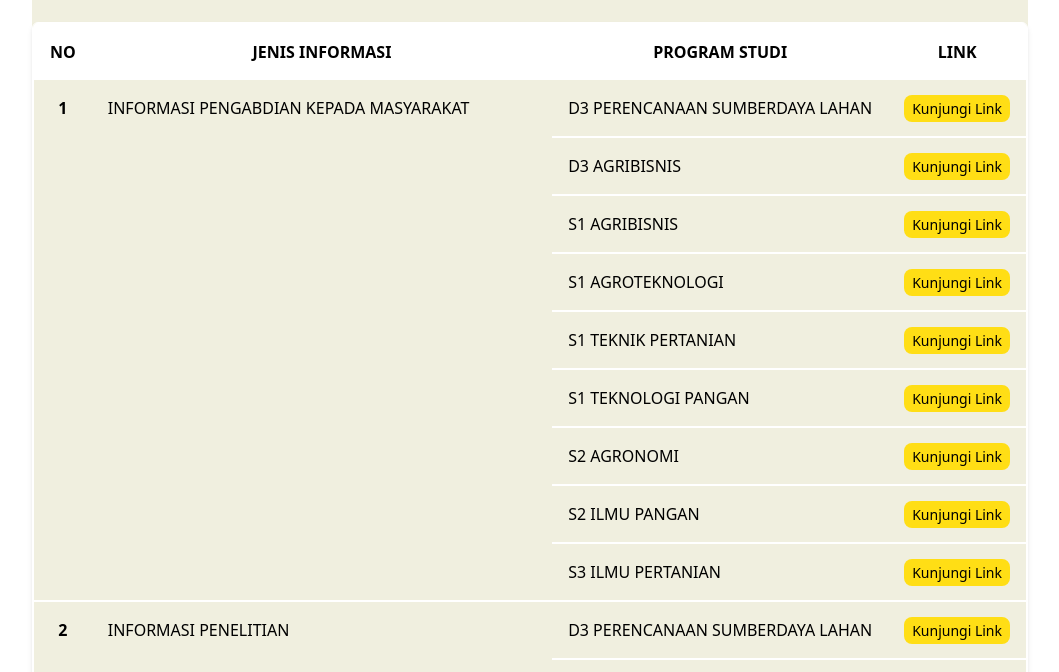
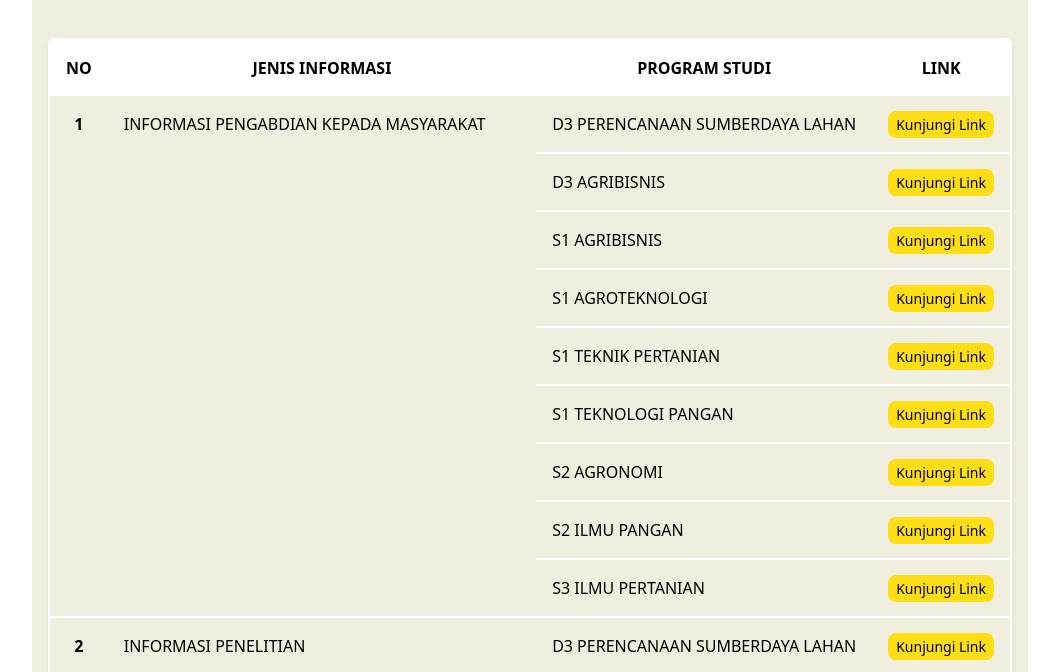
Before and after one commit to informasifaperta/informasifaperta.github.io, a plain HTML site: page index.html in a window 1280 px wide. Shown: the part 278-950 px from the top of the page, without its empty margins (110-1169 px from the left). Drawn offline with Linux system fonts and the light colour scheme.

Commit message:
Update index.html

```diff
--- a/index.html
+++ b/index.html
@@ -8,7 +8,7 @@
 </head>
 <body>
   <main class="bg-white p-4 rounded-md text">
-    <main class="bg-[#F0EFDF] w-full lg:w-[996px] lg:mx-auto rounded-md">
+    <main class="bg-[#F0EFDF] p-4 w-full lg:w-[996px] lg:mx-auto rounded-md">
       <div class="w-full flex flex-col justify-center items-center gap-4">
         <img class="w-60 lg:w-40" src="logo-unsoed.png" alt="Logo">
         <h1 class="text-lg lg:text-2xl font-bold text-center lg:leading-10">SISTEM INFORMASI FAKULTAS PERTANIAN <br> UNIVERSITAS JENDERAL SOEDIRMAN</h1>
```
